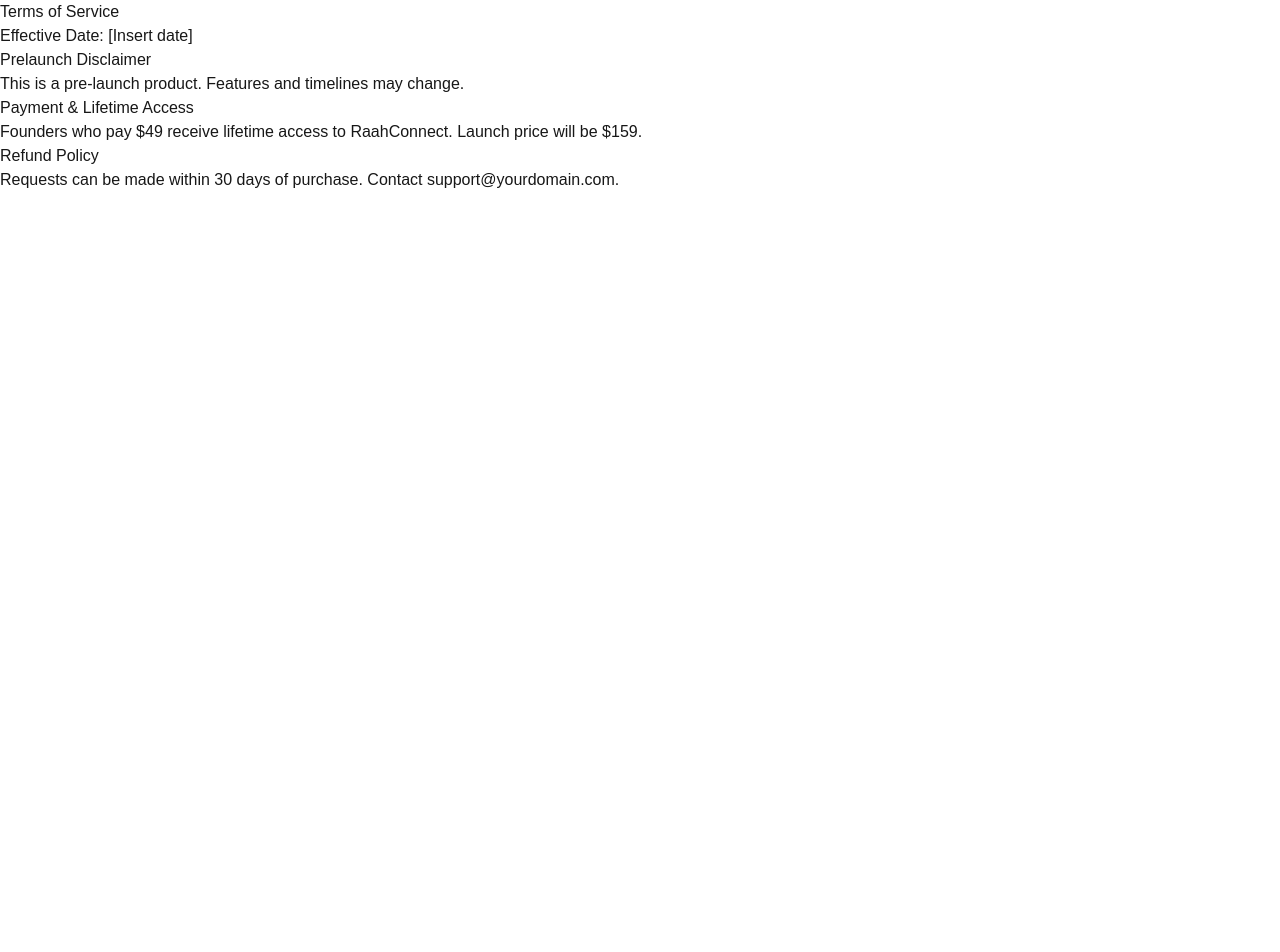
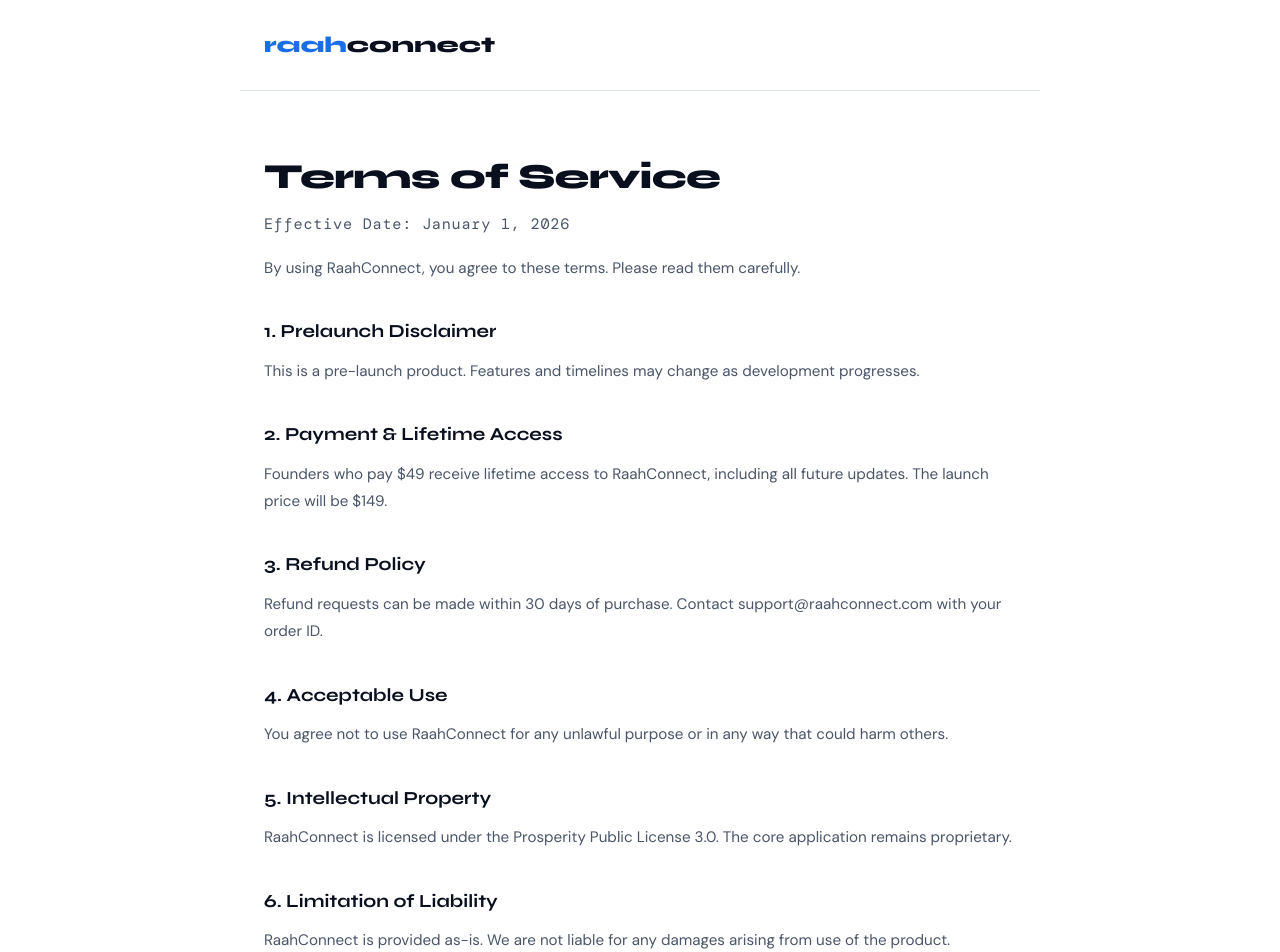
Before and after one commit to Raah-Connect/raahconnect.com, a Next.js app: page /terms in a window 1280 px wide. Shown: the top 952 px of the page. Before the commit the page ends 800 px from the top, so only its background shows below. Built offline with nearby package versions, Linux system fonts and the light colour scheme; a web font is replaced by a local one.

Commit message:
Add terms styling

```diff
--- a/app/terms/page.tsx
+++ b/app/terms/page.tsx
@@ -1,29 +1,35 @@
+import LegalPage from '../components/LegalPage';
+
 export default function TermsOfService() {
   return (
-    <main>
-      <h1>Terms of Service</h1>
-      <p>Effective Date: [Insert date]</p>
+    <LegalPage title="Terms of Service">
+      <p className="legal-date">Effective Date: January 1, 2026</p>
 
-      <section>
-        <h2>Prelaunch Disclaimer</h2>
-        <p>
-          This is a pre-launch product. Features and timelines may change.
-        </p>
-      </section>
+      <p>By using RaahConnect, you agree to these terms. Please read them carefully.</p>
 
-      <section>
-        <h2>Payment & Lifetime Access</h2>
-        <p>
-          Founders who pay $49 receive lifetime access to RaahConnect. Launch price will be $159.
-        </p>
-      </section>
+      <h2>1. Prelaunch Disclaimer</h2>
+      <p>This is a pre-launch product. Features and timelines may change as development progresses.</p>
 
-      <section>
-        <h2>Refund Policy</h2>
-        <p>
-          Requests can be made within 30 days of purchase. Contact support@yourdomain.com.
-        </p>
-      </section>
-    </main>
+      <h2>2. Payment & Lifetime Access</h2>
+      <p>Founders who pay $49 receive lifetime access to RaahConnect, including all future updates. The launch price will be $149.</p>
+
+      <h2>3. Refund Policy</h2>
+      <p>Refund requests can be made within 30 days of purchase. Contact support@raahconnect.com with your order ID.</p>
+
+      <h2>4. Acceptable Use</h2>
+      <p>You agree not to use RaahConnect for any unlawful purpose or in any way that could harm others.</p>
+
+      <h2>5. Intellectual Property</h2>
+      <p>RaahConnect is licensed under the Prosperity Public License 3.0. The core application remains proprietary.</p>
+
+      <h2>6. Limitation of Liability</h2>
+      <p>RaahConnect is provided as-is. We are not liable for any damages arising from use of the product.</p>
+
+      <h2>7. Changes to Terms</h2>
+      <p>We may update these terms as the product evolves. Continued use means you accept the updated terms.</p>
+
+      <h2>8. Contact</h2>
+      <p>Email: support@raahconnect.com</p>
+    </LegalPage>
   );
 }
```
